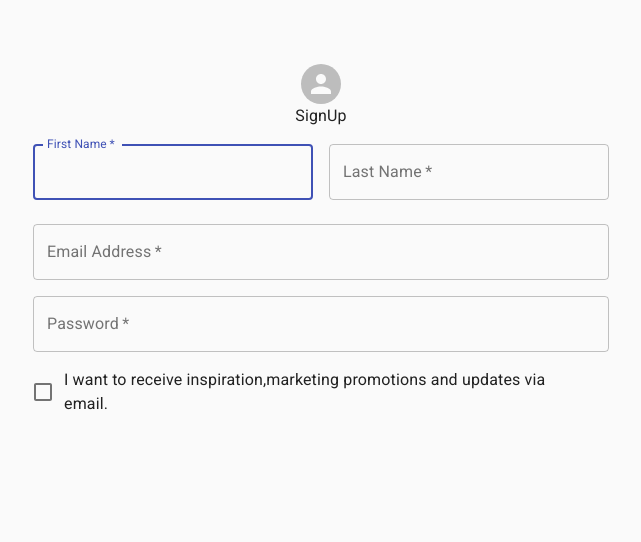
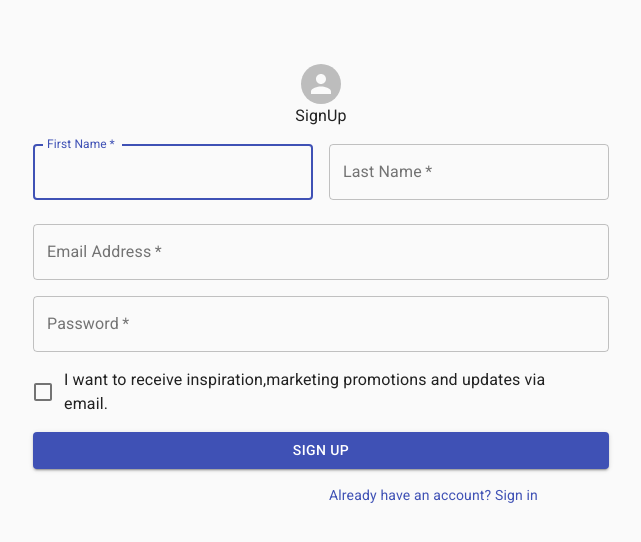
Before and after one commit to dorsapiri/login-page, a React (Create React App) app: page /signup in a window 1280 px wide. Shown: the top 542 px of the page, without its empty margins (319-960 px from the left). Built offline with nearby package versions, Linux system fonts and the light colour scheme.

Commit message:
complete signup

```diff
--- a/src/pages/SignUpSide.js
+++ b/src/pages/SignUpSide.js
@@ -1,4 +1,4 @@
-import { Avatar, CssBaseline, Grid, makeStyles, TextField, Typography, FormControlLabel, Checkbox } from "@material-ui/core";
+import { Avatar, CssBaseline, Grid, makeStyles, TextField, Typography, FormControlLabel, Checkbox, Button, Link } from "@material-ui/core";
 import React from "react";
 
 const useStyles = makeStyles(theme=>({
@@ -72,9 +72,20 @@ export default function SignUp(){
                                 control={<Checkbox value="allowExtraEmail" color="primary" />}
                                 label="I want to receive inspiration,marketing promotions and updates via email."/>
                             </Grid>
+                            <Grid item xs={12}>
+                                <Button
+                                type="submit"
+                                variant="contained"
+                                fullWidth
+                                color="primary">Sign Up</Button>
+                            </Grid>
+                            <Grid item xs={false} md={6}/>
+                            <Grid item xs={12} md={6}>
+                                <Link href='/'>
+                                    Already have an account? Sign in
+                                </Link>
+                            </Grid>
                         </Grid>
-
-
                     </form>
                 </div>
             </Grid>
```
